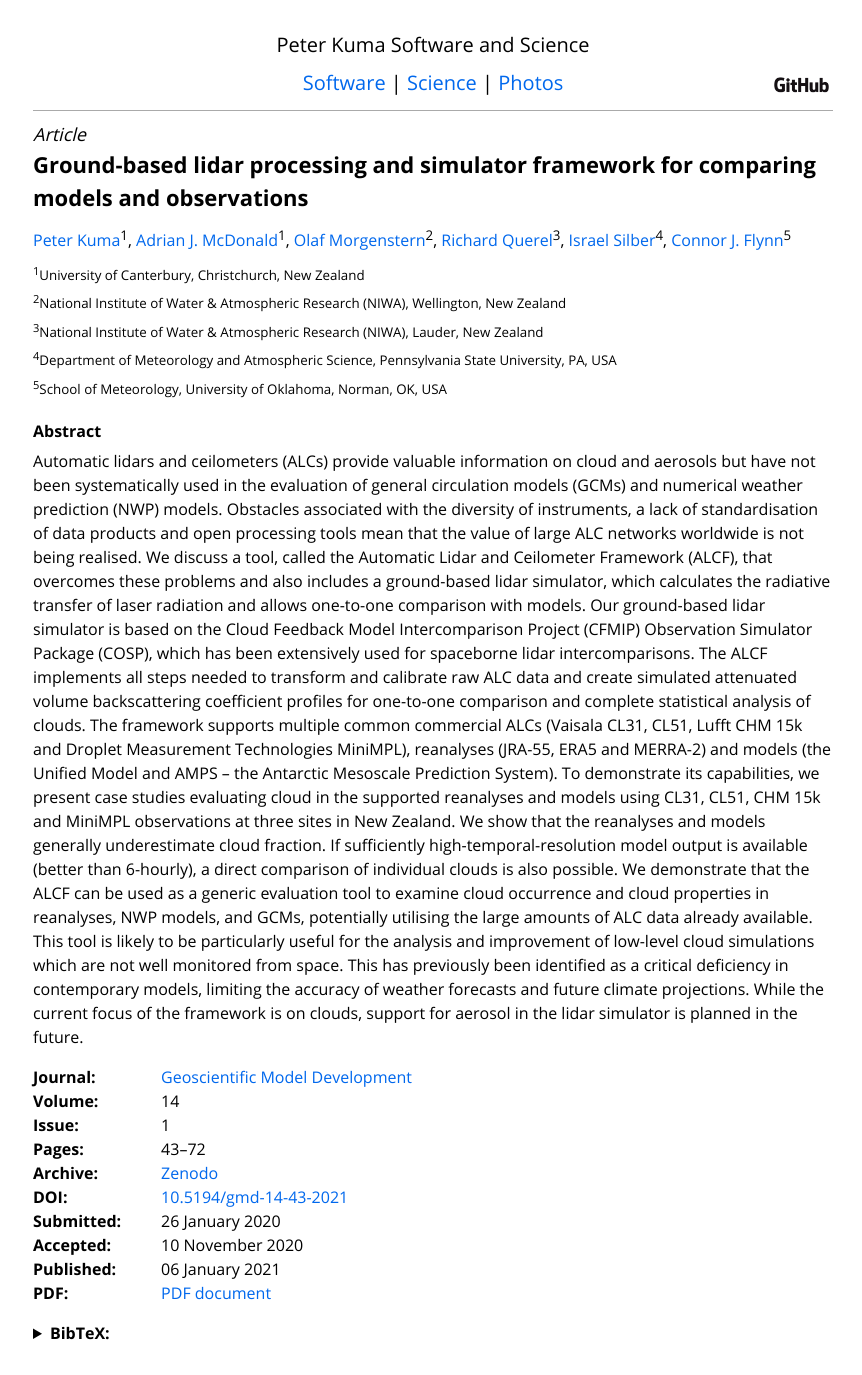
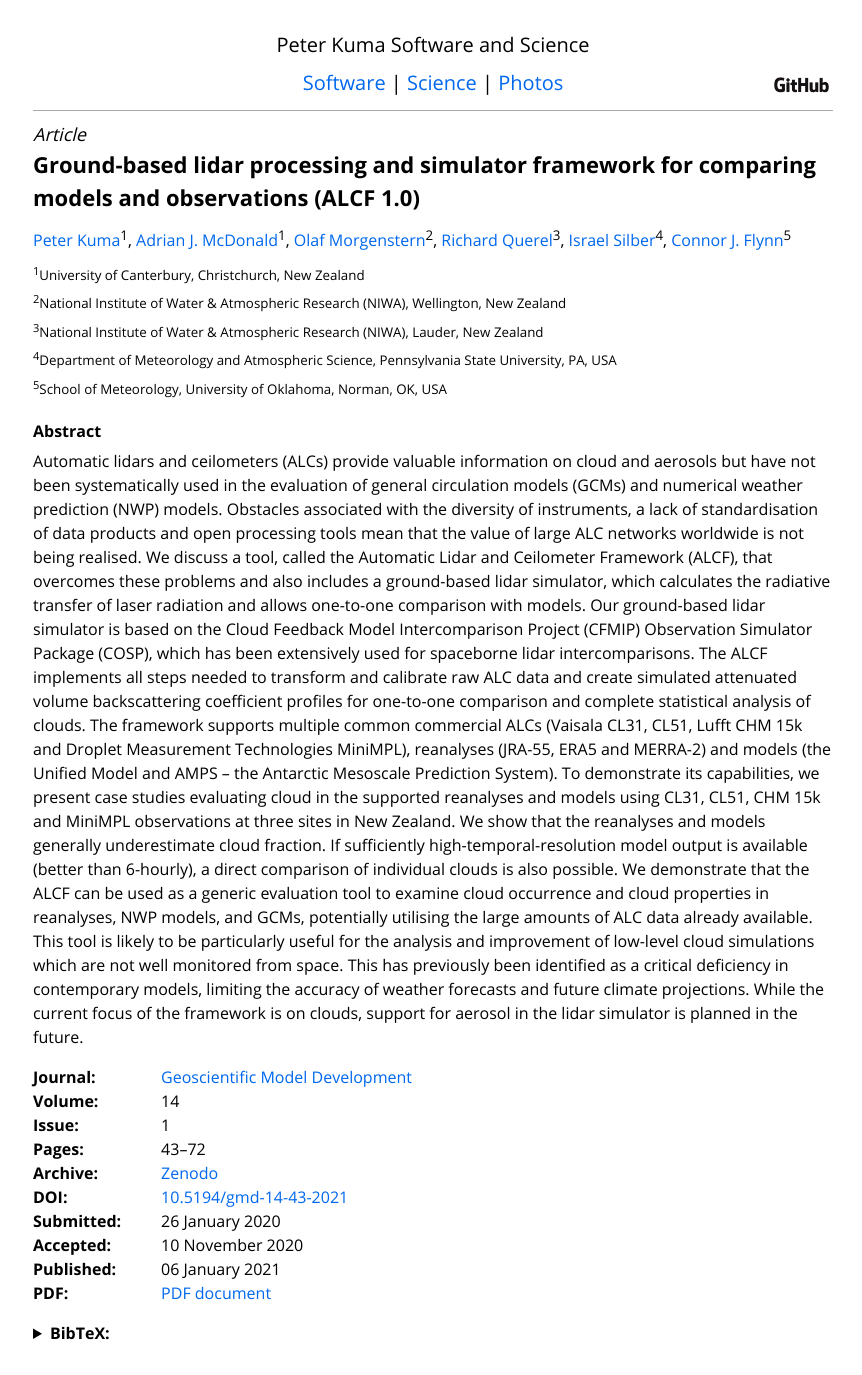
Before and after one commit to peterkuma/peterkuma.net, a Jekyll site: the page built from science/papers/kuma_et_al_2021/index.md, in a window 1280 px wide. Shown: the whole page, without its empty margins (207-1069 px from the left). Built offline with Jekyll 4.4.1, drawn with Linux system fonts in a browser that asks for light colours.

```diff
--- a/science/papers/kuma_et_al_2021/index.md
+++ b/science/papers/kuma_et_al_2021/index.md
@@ -3,7 +3,7 @@
 code: kuma2021
 type: article
 document: article
-title: Ground-based lidar processing and simulator framework for comparing models and observations
+title: Ground-based lidar processing and simulator framework for comparing models and observations (ALCF 1.0)
 authors:
   - first: Peter
     last: Kuma
```
Also changed, not shown: science/papers/kuma_et_al_2022/index.md (+1 -1 lines), science/theses/kuma_2015/index.md (+1 -1 lines).
